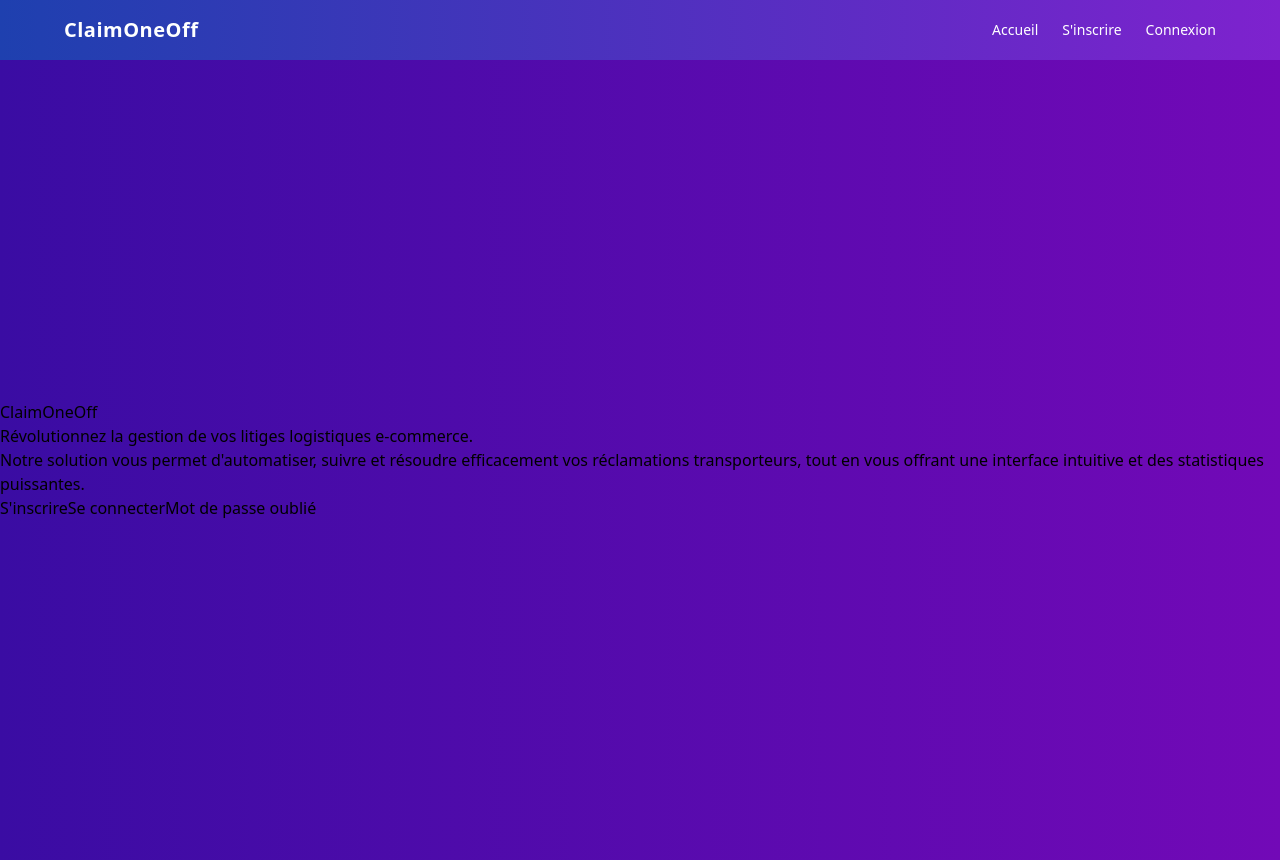
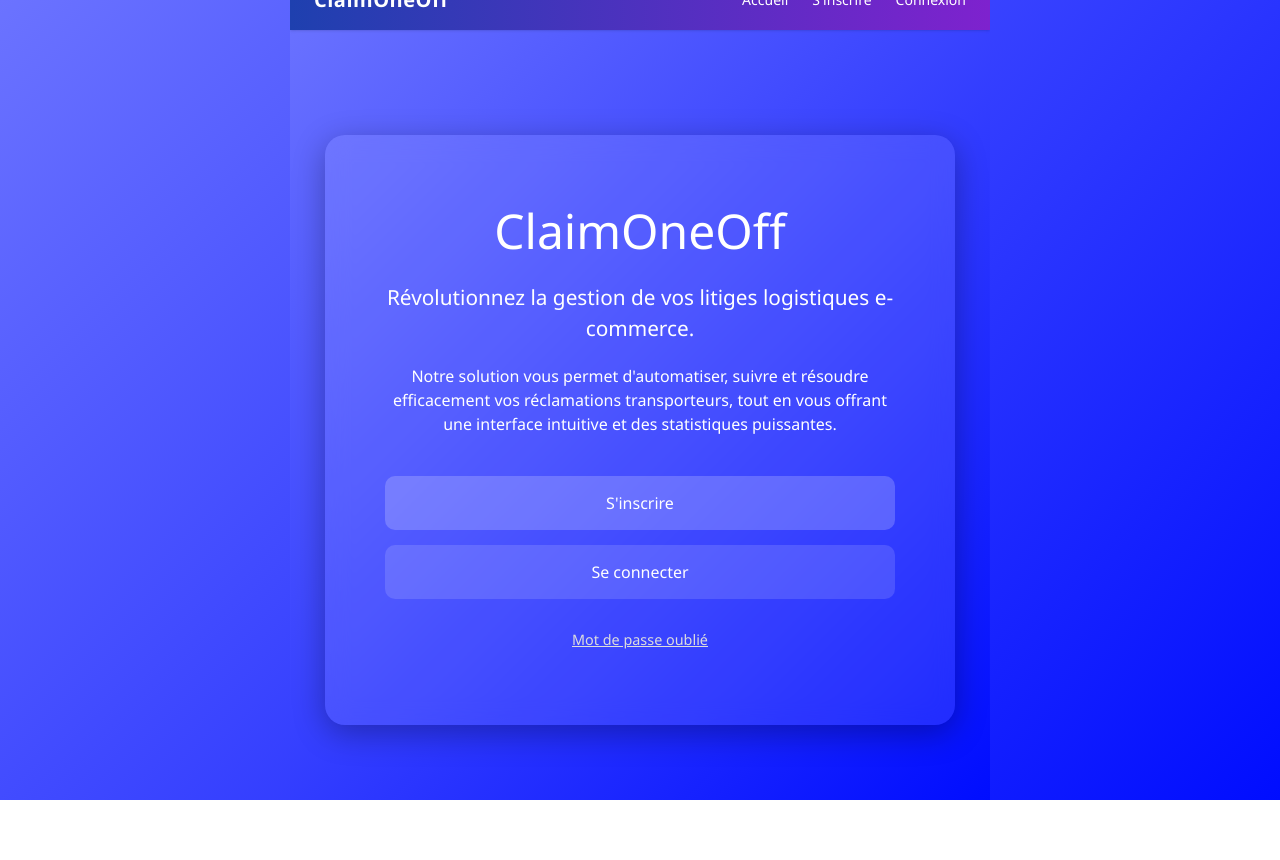
Before and after one commit to OneOffsas/OneOFFClaim, a React (Vite) app: page / in a window 1280 px wide. After the commit the page ends 800 px from the top, so only its background shows below. Built offline with nearby package versions, Linux system fonts and the light colour scheme.

Commit message:
Update Landing.css

```diff
--- a/src/pages/Landing.css
+++ b/src/pages/Landing.css
@@ -1,79 +1,86 @@
-.landing-container {
-  height: 100vh;
-  background: linear-gradient(to right, #3a0ca3, #7209b7);
-  background-size: cover;
+body, html {
+  margin: 0;
+  padding: 0;
+  font-family: 'Segoe UI', sans-serif;
+  height: 100%;
+  background: linear-gradient(135deg, #6b73ff 0%, #000dff 100%);
   display: flex;
   justify-content: center;
   align-items: center;
-  position: relative;
   overflow: hidden;
 }
 
-.overlay {
-  background: rgba(255, 255, 255, 0.05);
-  backdrop-filter: blur(15px);
-  border-radius: 20px;
-  padding: 40px;
-  max-width: 700px;
-  text-align: center;
-  animation: slideUp 1s ease forwards;
+.landing-container {
+  display: flex;
+  justify-content: center;
+  align-items: center;
+  height: 100vh;
+  width: 100%;
 }
 
-.content h1 {
+.glass-box {
+  background: rgba(255, 255, 255, 0.1);
+  padding: 60px;
+  border-radius: 20px;
+  backdrop-filter: blur(12px);
+  -webkit-backdrop-filter: blur(12px);
+  box-shadow: 0 8px 32px rgba(0, 0, 0, 0.3);
   color: white;
-  font-size: 3rem;
-  margin-bottom: 20px;
-  font-weight: 800;
+  text-align: center;
+  animation: fadeIn 1.2s ease-in-out;
+  max-width: 700px;
+  width: 90%;
 }
 
-.content p {
-  color: white;
-  font-size: 1.2rem;
-  margin-bottom: 30px;
+.main-title {
+  font-size: 3rem;
+  margin-bottom: 15px;
 }
 
-.buttons button {
-  background-color: white;
-  color: #3a0ca3;
+.subtitle {
+  font-size: 1.3rem;
+  margin-bottom: 20px;
+}
+
+.description {
+  font-size: 1rem;
+  margin-bottom: 40px;
+}
+
+.button-group {
+  display: flex;
+  flex-direction: column;
+  gap: 15px;
+}
+
+.btn {
+  background-color: #ffffff33;
+  color: white;
   border: none;
-  margin: 10px;
-  padding: 12px 25px;
-  border-radius: 30px;
-  font-weight: bold;
+  padding: 15px;
+  font-size: 1rem;
+  border-radius: 10px;
   cursor: pointer;
   transition: all 0.3s ease;
 }
 
-.buttons button:hover {
-  background-color: #f1f1f1;
-  transform: scale(1.05);
+.btn:hover {
+  background-color: #ffffff55;
 }
 
-.fade-in {
-  opacity: 0;
-  animation: fadeIn 1.2s ease-in forwards;
+.btn-secondary {
+  background-color: #ffffff22;
 }
 
-.fade-in.delay-1 {
-  animation-delay: 0.5s;
-}
-.fade-in.delay-2 {
-  animation-delay: 1s;
+.btn-link {
+  background: none;
+  border: none;
+  color: #ddd;
+  font-size: 0.9rem;
+  text-decoration: underline;
 }
 
 @keyframes fadeIn {
-  to {
-    opacity: 1;
-  }
+  from { opacity: 0; transform: translateY(20px); }
+  to { opacity: 1; transform: translateY(0); }
 }
-
-@keyframes slideUp {
-  from {
-    transform: translateY(50px);
-    opacity: 0;
-  }
-  to {
-    transform: translateY(0px);
-    opacity: 1;
-  }
-}
```
